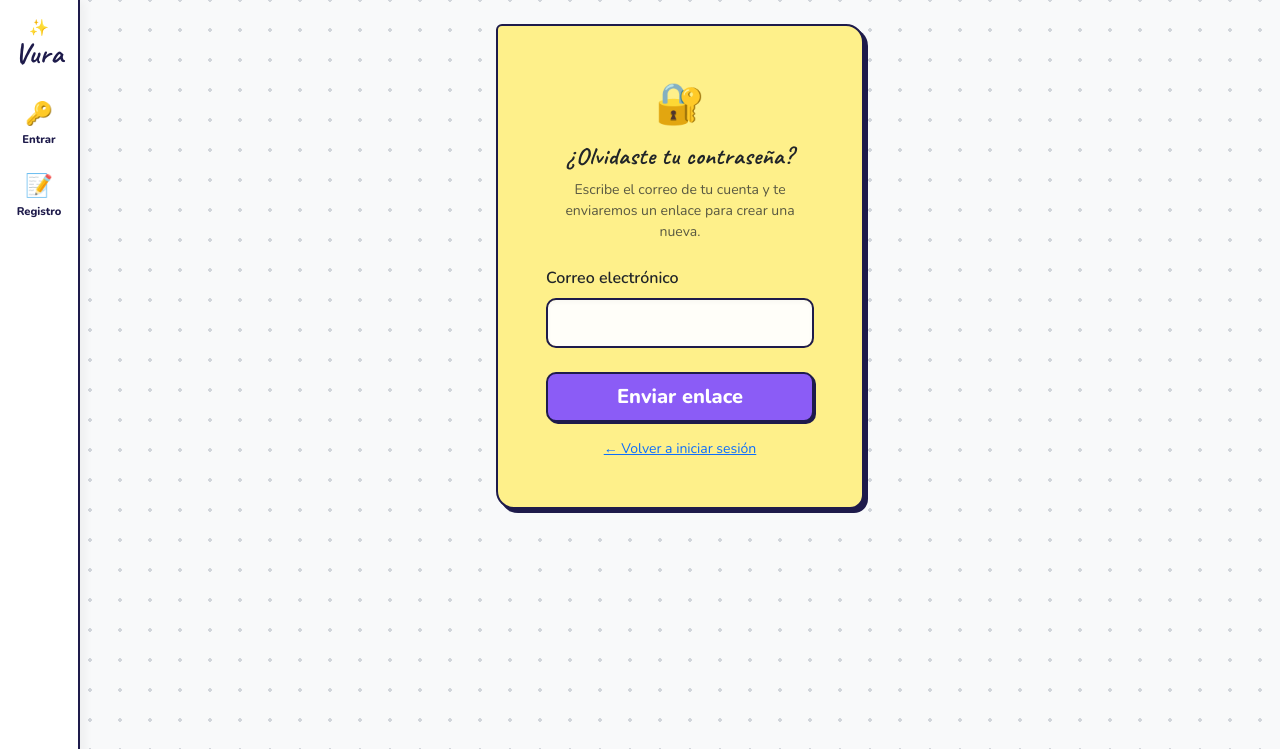
After one commit to 300Ech/vura, a Flask app: page /olvide-contrasena in a window 1280 px wide. The commit adds this page. Shown: the top 749 px of the page. Run offline with Flask 3, Linux system fonts and the light colour scheme.

Commit message:
reset pwd

```diff
--- a/autenticacion/forms.py
+++ b/autenticacion/forms.py
@@ -18,3 +18,17 @@ class FormularioInicioSesion(FlaskForm):
     correo = StringField("Correo electrónico", validators=[DataRequired(), Email()])
     contrasena = PasswordField("Contraseña", validators=[DataRequired()])
     enviar = SubmitField("Entrar")
+
+
+class FormularioRecuperacion(FlaskForm):
+    correo = StringField("Correo electrónico", validators=[DataRequired(), Email()])
+    enviar = SubmitField("Enviar enlace")
+
+
+class FormularioRestablecer(FlaskForm):
+    contrasena = PasswordField("Nueva contraseña", validators=[DataRequired(), Length(min=6)])
+    confirmar_contrasena = PasswordField(
+        "Confirmar nueva contraseña",
+        validators=[DataRequired(), EqualTo("contrasena", message="Las contraseñas no coinciden")],
+    )
+    enviar = SubmitField("Cambiar contraseña")
--- a/autenticacion/routes.py
+++ b/autenticacion/routes.py
@@ -1,11 +1,146 @@
-from flask import Blueprint, render_template, redirect, url_for, flash
+import hashlib
+import json
+import smtplib
+import urllib.error
+import urllib.request
+from email.message import EmailMessage
+
+from flask import Blueprint, render_template, redirect, url_for, flash, current_app, request
 from flask_login import login_user, logout_user, current_user
+from itsdangerous import URLSafeTimedSerializer, BadSignature, SignatureExpired
 
 from extensiones import db
 from autenticacion.models import Usuario
-from autenticacion.forms import FormularioRegistro, FormularioInicioSesion
+from autenticacion.forms import (
+    FormularioRegistro,
+    FormularioInicioSesion,
+    FormularioRecuperacion,
+    FormularioRestablecer,
+)
 
 autenticacion = Blueprint("autenticacion", __name__, template_folder="templates")
+
+DURACION_ENLACE = 30 * 60  # 30 minutos
+
+
+def firma_contrasena(usuario):
+    """Hace que un enlace viejo deje de servir en cuanto cambia la contraseña."""
+    return hashlib.sha256(usuario.contrasena_hash.encode("utf-8")).hexdigest()[:16]
+
+
+def crear_token_recuperacion(usuario):
+    firmador = URLSafeTimedSerializer(current_app.config["SECRET_KEY"])
+    return firmador.dumps(
+        {"id": usuario.id, "firma": firma_contrasena(usuario)},
+        salt="recuperar-contrasena",
+    )
+
+
+def usuario_desde_token(token):
+    firmador = URLSafeTimedSerializer(current_app.config["SECRET_KEY"])
+    try:
+        datos = firmador.loads(token, salt="recuperar-contrasena", max_age=DURACION_ENLACE)
+    except (BadSignature, SignatureExpired):
+        return None
+    if not isinstance(datos, dict):
+        return None
+    usuario = db.session.get(Usuario, datos.get("id"))
+    if not usuario or datos.get("firma") != firma_contrasena(usuario):
+        return None
+    return usuario
+
+
+def _texto_correo(usuario, enlace):
+    return (
+        f"Hola, {usuario.nombre}.\n\n"
+        "Recibimos una solicitud para cambiar tu contraseña de Vura.\n"
+        f"Abre este enlace (vence en 30 minutos):\n\n{enlace}\n\n"
+        "Si no fuiste tú, puedes ignorar este mensaje."
+    )
+
+
+def _html_correo(usuario, enlace):
+    return (
+        f"<p>Hola, {usuario.nombre}.</p>"
+        "<p>Recibimos una solicitud para cambiar tu contraseña de Vura.</p>"
+        f'<p><a href="{enlace}">Cambiar mi contraseña</a> (el enlace vence en 30 minutos).</p>'
+        "<p>Si no fuiste tú, puedes ignorar este mensaje.</p>"
+    )
+
+
+def enviar_por_brevo(usuario, enlace):
+    """Envía el correo con la API HTTP de Brevo. Devuelve True si lo logró."""
+    clave = current_app.config.get("BREVO_API_KEY")
+    remitente = current_app.config.get("BREVO_REMITENTE")
+    if not clave or not remitente:
+        return False
+
+    cuerpo = json.dumps({
+        "sender": {
+            "name": current_app.config.get("BREVO_REMITENTE_NOMBRE", "Vura"),
+            "email": remitente,
+        },
+        "to": [{"email": usuario.correo, "name": usuario.nombre}],
+        "subject": "Recupera tu contraseña de Vura",
+        "htmlContent": _html_correo(usuario, enlace),
+        "textContent": _texto_correo(usuario, enlace),
+    }).encode("utf-8")
+
+    peticion = urllib.request.Request(
+        "https://api.brevo.com/v3/smtp/email",
+        data=cuerpo,
+        headers={"api-key": clave, "content-type": "application/json", "accept": "application/json"},
+        method="POST",
+    )
+    try:
+        with urllib.request.urlopen(peticion, timeout=15) as respuesta:
+            return 200 <= respuesta.status < 300
+    except urllib.error.HTTPError as error:
+        detalle = error.read().decode("utf-8", "ignore")
+        current_app.logger.error("Brevo rechazó el correo (%s): %s", error.code, detalle)
+        raise
+    except urllib.error.URLError as error:
+        current_app.logger.error("No se pudo contactar a Brevo: %s", error)
+        raise
+
+
+def enviar_por_smtp(usuario, enlace):
+    """Respaldo por SMTP (útil en local; en Railway el SMTP saliente está bloqueado)."""
+    host = current_app.config.get("SMTP_HOST")
+    remitente = current_app.config.get("SMTP_REMITENTE")
+    if not host or not remitente:
+        return False
+
+    mensaje = EmailMessage()
+    mensaje["Subject"] = "Recupera tu contraseña de Vura"
+    mensaje["From"] = remitente
+    mensaje["To"] = usuario.correo
+    mensaje.set_content(_texto_correo(usuario, enlace))
+    mensaje.add_alternative(_html_correo(usuario, enlace), subtype="html")
+
+    puerto = current_app.config["SMTP_PORT"]
+    if current_app.config["SMTP_SSL"]:
+        servidor = smtplib.SMTP_SSL(host, puerto, timeout=15)
+    else:
+        servidor = smtplib.SMTP(host, puerto, timeout=15)
+    with servidor:
+        if current_app.config["SMTP_TLS"] and not current_app.config["SMTP_SSL"]:
+            servidor.starttls()
+        usuario_smtp = current_app.config.get("SMTP_USUARIO")
+        contrasena_smtp = current_app.config.get("SMTP_CONTRASENA")
+        if usuario_smtp and contrasena_smtp:
+            servidor.login(usuario_smtp, contrasena_smtp)
+        servidor.send_message(mensaje)
+    return True
+
+
+def enviar_correo_recuperacion(usuario, enlace):
+    """Intenta Brevo (API HTTP) y, si no está configurado, cae al SMTP."""
+    if enviar_por_brevo(usuario, enlace):
+        return
+    if enviar_por_smtp(usuario, enlace):
+        return
+    raise RuntimeError("No hay ningún proveedor de correo configurado (Brevo o SMTP)")
 
 
 @autenticacion.route("/registro", methods=["GET", "POST"])
@@ -50,6 +185,61 @@ def iniciar_sesion():
     return render_template("autenticacion/iniciar_sesion.html", formulario=formulario)
 
 
+@autenticacion.route("/olvide-contrasena", methods=["GET", "POST"])
+def olvide_contrasena():
+    if current_user.is_authenticated:
+        return redirect(url_for("inicio"))
+
+    formulario = FormularioRecuperacion()
+    if formulario.validate_on_submit():
+        correo = formulario.correo.data.strip().lower()
+        usuario = Usuario.query.filter_by(correo=correo).first()
+        enlace_desarrollo = None
+
+        if usuario:
+            token = crear_token_recuperacion(usuario)
+            ruta = url_for("autenticacion.restablecer_contrasena", token=token)
+            base = (current_app.config.get("URL_PUBLICA") or request.url_root).rstrip("/")
+            enlace = base + ruta
+            try:
+                enviar_correo_recuperacion(usuario, enlace)
+            except Exception:
+                current_app.logger.exception("No se pudo enviar el correo de recuperación")
+                if current_app.debug:
+                    enlace_desarrollo = enlace
+
+        # La respuesta es igual aunque el correo no exista para no revelar cuentas.
+        flash(
+            "Si ese correo está registrado, recibirás un enlace para cambiar tu contraseña.",
+            "info",
+        )
+        if enlace_desarrollo:
+            flash("Modo local: enlace de recuperación: " + enlace_desarrollo, "warning")
+        return redirect(url_for("autenticacion.iniciar_sesion"))
+
+    return render_template("autenticacion/olvide_contrasena.html", formulario=formulario)
+
+
+@autenticacion.route("/restablecer-contrasena/<token>", methods=["GET", "POST"])
+def restablecer_contrasena(token):
+    usuario = usuario_desde_token(token)
+    if not usuario:
+        flash("Ese enlace venció o ya fue utilizado. Solicita uno nuevo.", "warning")
+        return redirect(url_for("autenticacion.olvide_contrasena"))
+
+    formulario = FormularioRestablecer()
+    if formulario.validate_on_submit():
+        usuario.establecer_contrasena(formulario.contrasena.data)
+        db.session.commit()
+        flash("Tu contraseña fue cambiada. Ya puedes iniciar sesión.", "success")
+        return redirect(url_for("autenticacion.iniciar_sesion"))
+
+    return render_template(
+        "autenticacion/restablecer_contrasena.html",
+        formulario=formulario,
+    )
+
+
 @autenticacion.route("/cerrar-sesion")
 def cerrar_sesion():
     logout_user()
--- a/autenticacion/templates/autenticacion/iniciar_sesion.html
+++ b/autenticacion/templates/autenticacion/iniciar_sesion.html
@@ -20,6 +20,11 @@
             {{ formulario.contrasena.label(class="form-label fw-semibold") }}
             {{ formulario.contrasena(class="form-control form-control-lg") }}
             {% for error in formulario.contrasena.errors %}<div class="text-danger small">{{ error }}</div>{% endfor %}
+            <div class="text-end mt-1">
+              <a class="small" href="{{ url_for('autenticacion.olvide_contrasena') }}">
+                ¿Olvidaste tu contraseña?
+              </a>
+            </div>
           </div>
 
           {{ formulario.enviar(class="btn btn-primary btn-lg w-100 mt-2") }}
--- /dev/null
+++ b/autenticacion/templates/autenticacion/olvide_contrasena.html
@@ -0,0 +1,34 @@
+{% extends "base.html" %}
+{% block titulo %}Recuperar contraseña{% endblock %}
+
+{% block contenido %}
+<div class="row justify-content-center">
+  <div class="col-lg-4 col-md-6 col-sm-8">
+    <div class="card bg-sticky-yellow">
+      <div class="card-body p-5">
+        <div class="text-center fs-1 mb-2">🔐</div>
+        <h1 class="h4 mb-2 text-center fw-bold">¿Olvidaste tu contraseña?</h1>
+        <p class="text-muted text-center small mb-4">
+          Escribe el correo de tu cuenta y te enviaremos un enlace para crear una nueva.
+        </p>
+
+        <form method="post" novalidate>
+          {{ formulario.hidden_tag() }}
+          <div class="mb-4">
+            {{ formulario.correo.label(class="form-label fw-semibold") }}
+            {{ formulario.correo(class="form-control form-control-lg", autocomplete="email") }}
+            {% for error in formulario.correo.errors %}
+              <div class="text-danger small">{{ error }}</div>
+            {% endfor %}
+          </div>
+          {{ formulario.enviar(class="btn btn-primary btn-lg w-100") }}
+        </form>
+
+        <p class="text-center small mt-3 mb-0">
+          <a href="{{ url_for('autenticacion.iniciar_sesion') }}">← Volver a iniciar sesión</a>
+        </p>
+      </div>
+    </div>
+  </div>
+</div>
+{% endblock %}
```
Also changed, not shown: autenticacion/templates/autenticacion/restablecer_contrasena.html (added, +37 -0 lines), config.py (+12 -0 lines).
